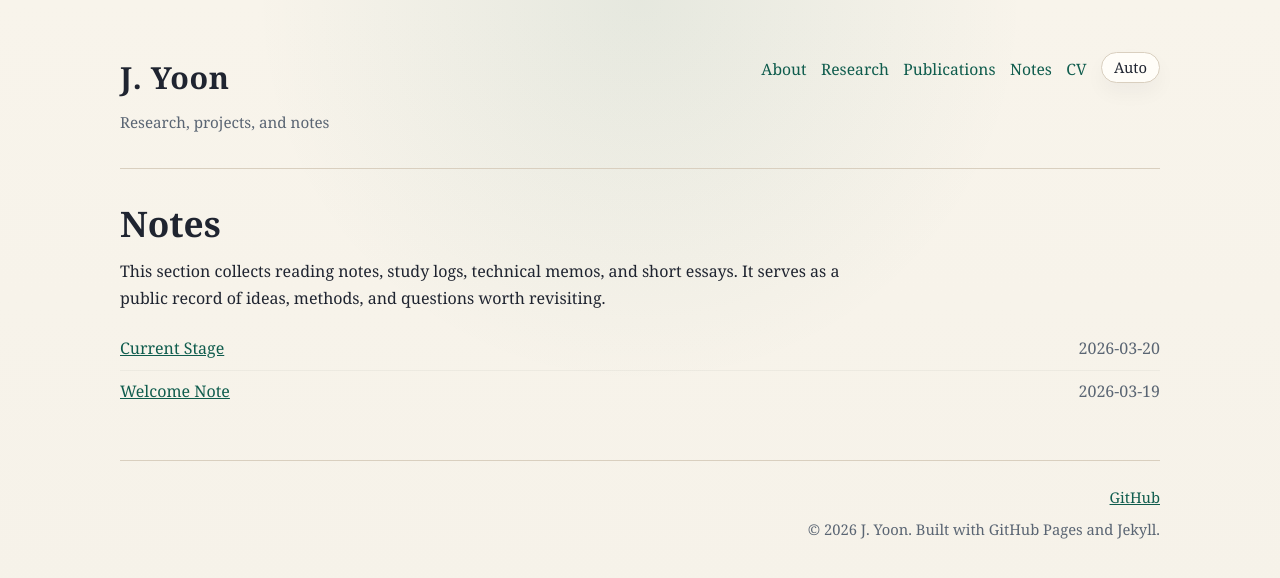
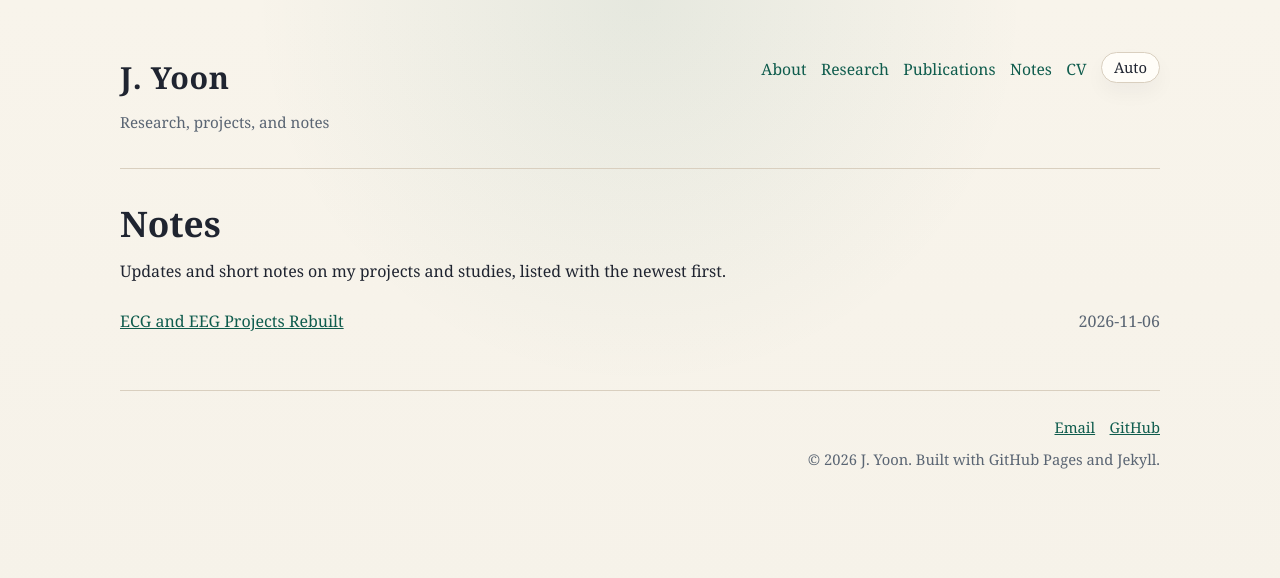
Before and after one commit to J-Y00N/j-y00n.github.io, a Jekyll site: the page built from _pages/notes.md, in a window 1280 px wide. Shown: the top 578 px of the page. Built offline with Jekyll 4.4.1, drawn with Linux system fonts in a browser that asks for light colours.

Commit message:
Add contact email, publish the rebuild note, and tidy notes, publications, and the profile image

```diff
--- a/_config.yml
+++ b/_config.yml
@@ -1,6 +1,6 @@
 title: 'J. Yoon'
 author: 'J. Yoon'
-description: 'Academic website for research interests, projects, notes, and application materials'
+description: 'Personal academic site of J. Yoon: computational statistics and machine learning for data that vary across individuals, especially neural and physiological signals.'
 # Short line under the site title in the header. Set it to '' to hide it.
 tagline: 'Research, projects, and notes'
 url: 'https://j-y00n.github.io'
--- a/_data/profile_links.yml
+++ b/_data/profile_links.yml
@@ -1,6 +1,6 @@
 # Email: put the address in email_base64, never in plain text (README section 7).
 - label: Email
-  email_base64: ""
+  email_base64: "ai55b29uLnN0YXRzQGdtYWlsLmNvbQ=="
   icon: email
 
 - label: GitHub
--- a/_pages/notes.md
+++ b/_pages/notes.md
@@ -1,15 +1,20 @@
 ---
 title: Notes
-description: "Reading notes, study logs, technical memos, and short essays."
+description: "Updates and short notes on projects and studies by J. Yoon."
 permalink: /notes/
 layout: note-index
 empty_message: "No notes are listed yet."
+redirect_from:
+  - /notes/welcome/
+  - /notes/2026-03-19-welcome/
+  - /notes/current-stage/
+  - /notes/2026-03-20-current-stage/
 ---
 {% comment %}
 Internal editing note:
 - Keep this page public-facing and concise.
 - Notes writing guidance belongs primarily in README.md.
 - Use this page as an index of public notes, not as a maintenance document.
+- The redirect_from lines forward the addresses of removed notes to this page.
 {% endcomment %}
-This section collects reading notes, study logs, technical memos, and short essays.
-It serves as a public record of ideas, methods, and questions worth revisiting.
+Updates and short notes on my projects and studies, listed with the newest first.
```
Also changed, not shown: _notes/2026-03-19-welcome.md (deleted, +0 -11 lines), _notes/2026-03-20-current-stage.md (deleted, +0 -11 lines), _notes/2026-11-06-projects-rebuilt.md (added, +10 -0 lines), _pages/publications.md (+3 -3 lines), _pages/research.md (+1 -1 lines), assets/images/profile.png.
